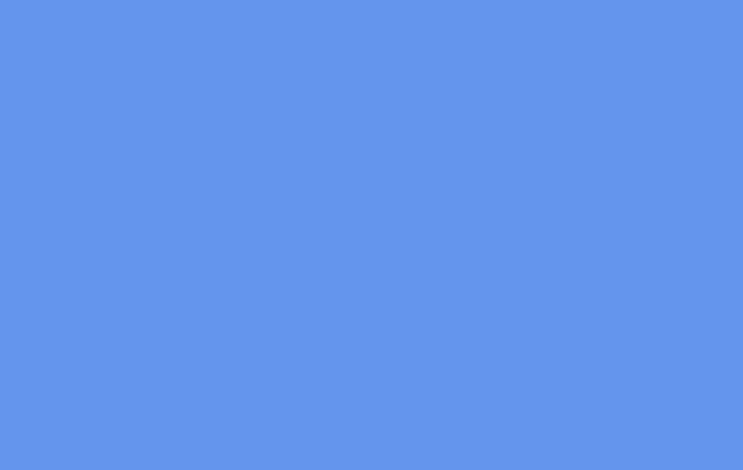
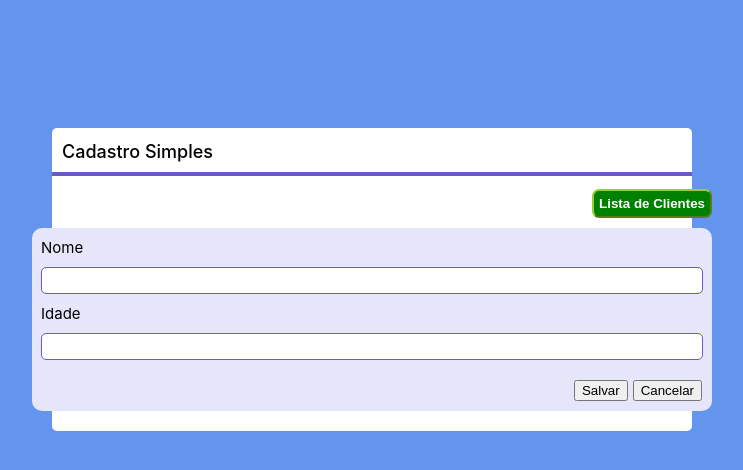
Before and after one commit to fabiojpegoraro/projetoDeEstudos, a React (Create React App) app in the folder frontend/: page /form/1 in a window 1280 px wide. Before the commit this address had no page. Shown: the top 470 px of the page, without its empty margins (268-1011 px from the left). Built offline with nearby package versions, Linux system fonts and the light colour scheme; no server answers; the HTML template or start-up script is replaced by a standard one.

Commit message:
Implementação do Editar e Excluir cliente

```diff
--- a/frontend/src/components/ClientForm/ClientForm.jsx
+++ b/frontend/src/components/ClientForm/ClientForm.jsx
@@ -1,19 +1,42 @@
 import { useState } from 'react';
-import { Link } from 'react-router-dom';
+import { useNavigate, useParams } from 'react-router-dom';
 import Layout from '../Layout/Layout';
 import InputForm from '../InputForm/InputForm';
 import './style.css';
+import { useEffect } from 'react';
 
 const ClientForm = () => {
   const [name, setName] = useState('');
   const [age, setAge] = useState('');
+  const navigate = useNavigate();
+  const params = useParams();
+  const { id } = params;
+
+  useEffect(() => {
+    if (id) {
+      fetch(`http://localhost:3000/clients/${id}`)
+        .then((response) => response.json())
+        .then((json) => {
+          const { name, idade } = json;
+          setName(name);
+          setAge(idade);
+        });
+    }
+  }, [id]);
 
   const saveClient = () => {
     if (name === '' || age === '') {
       return;
     }
-    fetch('http://localhost:3000/clients', {
-      method: 'POST',
+    const URL = id
+      ? `http://localhost:3000/clients/${id}`
+      : 'http://localhost:3000/clients/';
+    const method = id ? 'PUT' : 'POST';
+
+    console.log(URL, method);
+
+    fetch(URL, {
+      method,
       headers: {
         'Content-Type': 'application/json',
       },
@@ -23,8 +46,11 @@ const ClientForm = () => {
       }),
     })
       .then((response) => {
+        if (response.status === 200) {
+          window.alert('Cliente alterado com sucesso');
+        }
         if (response.status === 201) {
-          window.alert('Cliente incluído com sucesso!');
+          window.alert('Cliente cadastrado com sucesso');
         }
       })
       .catch((error) => {
@@ -32,12 +58,16 @@ const ClientForm = () => {
       });
   };
 
+  const handleClick = () => {
+    navigate('/');
+  };
+
   return (
     <Layout>
       <div className="listClientDivButton">
-        <Link to="/">
-          <button className="listClientButton">Lista de Clientes</button>
-        </Link>
+        <button className="listClientButton" onClick={handleClick}>
+          Lista de Clientes
+        </button>
       </div>
       <div className="divForm">
         <form className="form">
@@ -52,10 +82,12 @@ const ClientForm = () => {
             setAction={(e) => setAge(e.target.value)}
           />
           <div className="buttonsForm">
-            <button className="buttonSave" onClick={() => saveClient()}>
+            <button className="buttonSave" onClick={saveClient}>
               Salvar
             </button>
-            <button className="buttonCancel">Cancelar</button>
+            <button className="buttonCancel" onClick={handleClick}>
+              Cancelar
+            </button>
           </div>
         </form>
       </div>
--- a/frontend/src/components/List/List.jsx
+++ b/frontend/src/components/List/List.jsx
@@ -1,10 +1,11 @@
 import { useEffect, useState } from 'react';
-import { Link } from 'react-router-dom';
+import { useNavigate } from 'react-router-dom';
 import Layout from '../Layout/Layout';
 import './style.css';
 
 const List = () => {
   const [clients, setClients] = useState([]);
+  const navigate = useNavigate();
 
   const getClients = () => {
     fetch('http://localhost:3000/clients')
@@ -16,12 +17,22 @@ const List = () => {
     getClients();
   }, []);
 
+  const handleClick = (target) => {
+    navigate(`/${target}`);
+  };
+
+  const handleDelete = (id) => {
+    fetch(`http://localhost:3000/clients/${id}`, { method: 'DELETE' }).then(
+      () => getClients()
+    );
+  };
+
   return (
     <Layout>
       <div className="newClientDivButton">
-        <Link to="/form">
-          <button className="newClientButton">Novo Cliente</button>
-        </Link>
+        <button className="newClientButton" onClick={() => handleClick('form')}>
+          Novo Cliente
+        </button>
       </div>
       <table className="table">
         <thead className="tableHead">
@@ -44,8 +55,18 @@ const List = () => {
                 <td
                   className={clients.length - 1 === index ? 'fourthCell' : ''}
                 >
-                  <button>Edit</button>
-                  <button>Delete</button>
+                  <button
+                    onClick={() => handleClick(`form/${client.id}`)}
+                    className="actionButtons"
+                  >
+                    Editar
+                  </button>
+                  <button
+                    onClick={() => handleDelete(client.id)}
+                    className="actionButtons"
+                  >
+                    Excluir
+                  </button>
                 </td>
               </tr>
             );
--- a/frontend/src/components/List/style.css
+++ b/frontend/src/components/List/style.css
@@ -33,6 +33,7 @@ td {
   font-weight: 600;
   padding: 10px;
   font-size: small;
+  border-bottom: 0.5px solid #6959cd;
 }
 
 .tableBody {
@@ -54,3 +55,9 @@ td {
 .fourthCell {
   border-radius: 0px 0px 10px 0px;
 }
+
+.actionButtons {
+  margin: 0px 2px 0px 2px;
+  border-radius: 7px;
+  border: 1px solid;
+}
--- a/frontend/src/components/Rotas/Rotas.jsx
+++ b/frontend/src/components/Rotas/Rotas.jsx
@@ -6,6 +6,7 @@ const Rotas = () => {
   return (
     <Routes>
       <Route index element={<List />} path="/" />
+      <Route element={<ClientForm />} path="/form/:id" />
       <Route element={<ClientForm />} path="/form" />
     </Routes>
   );
```
Also changed, not shown: 2 other files (tests, documents, lock files or other folders).
